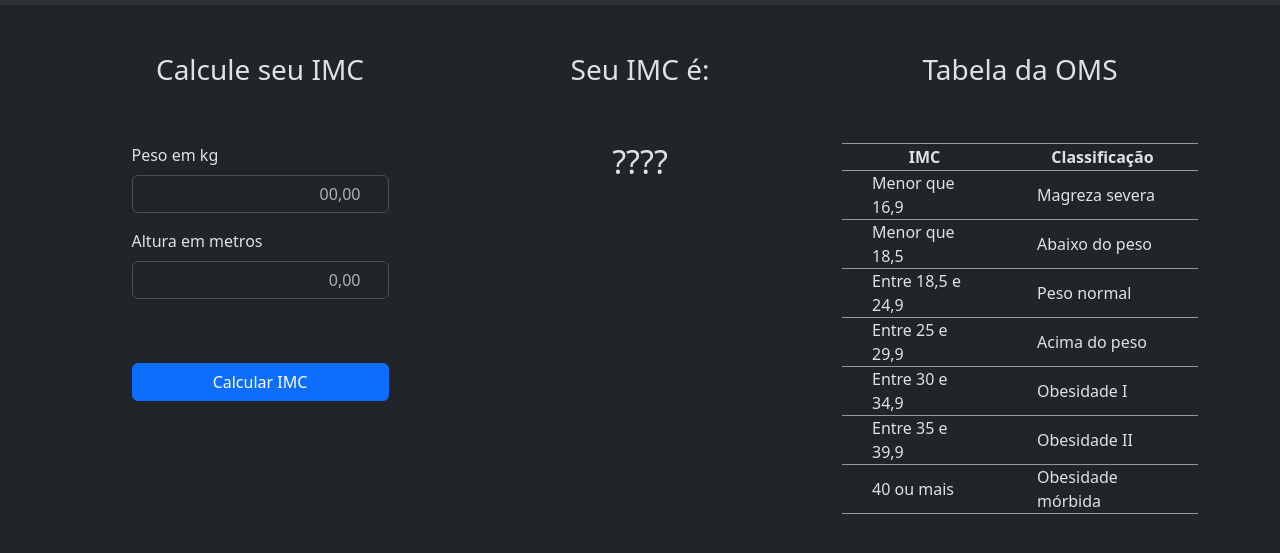
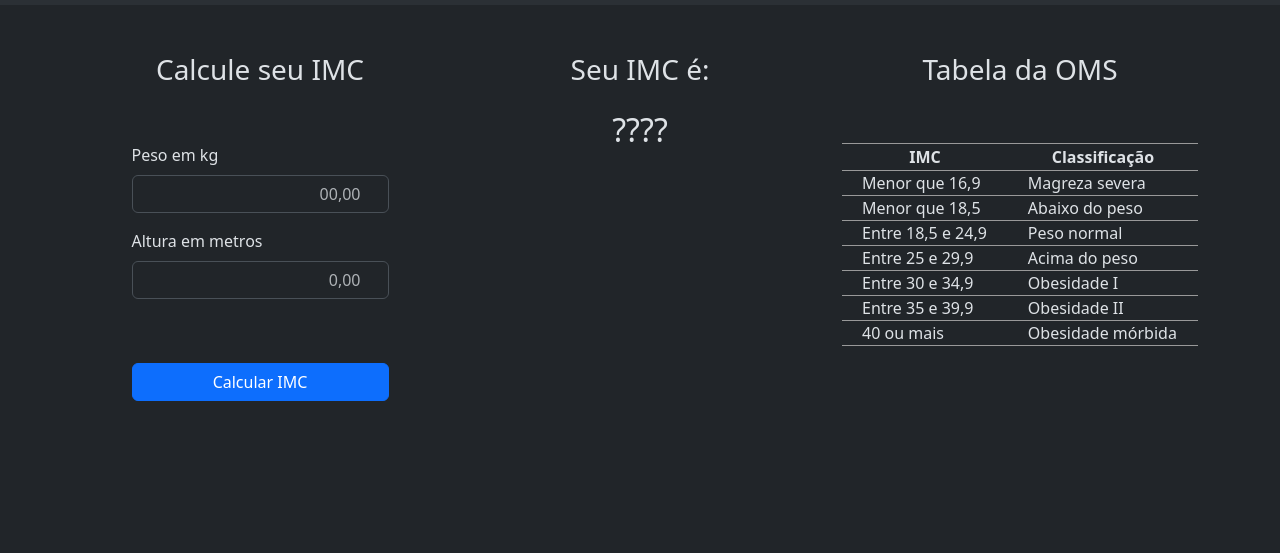
Before and after one commit to alexmachadoribeiro/imc-front-end, a plain HTML site: page index.html in a window 1280 px wide. Shown: the part 51-604 px from the top of the page. Drawn offline with nearby package versions, Linux system fonts and the light colour scheme.

Commit message:
Versão 1.2.1. Correção da altura entre o IMC e o diagnóstico. Correção da margem interna da tabela.

```diff
--- a/css/estilos.css
+++ b/css/estilos.css
@@ -7,7 +7,7 @@ table {
 }
 
 td {
-    padding: 0px 30px;
+    padding: 0px 20px;
 }
 
 th {
--- a/index.html
+++ b/index.html
@@ -75,10 +75,10 @@
                     <div class="d-flex justify-content-center">
                         <h3>Seu IMC é:</h3>
                     </div>
-                    <div class="d-flex justify-content-center mt-5">
+                    <div class="d-flex justify-content-center mt-3">
                         <h2 id="result">????</h2>
                     </div>
-                    <div class="d-flex justify-content-center">
+                    <div class="d-flex justify-content-center mb-5">
                         <h3 id="diag"></h3>
                     </div>
                 </section>
```
